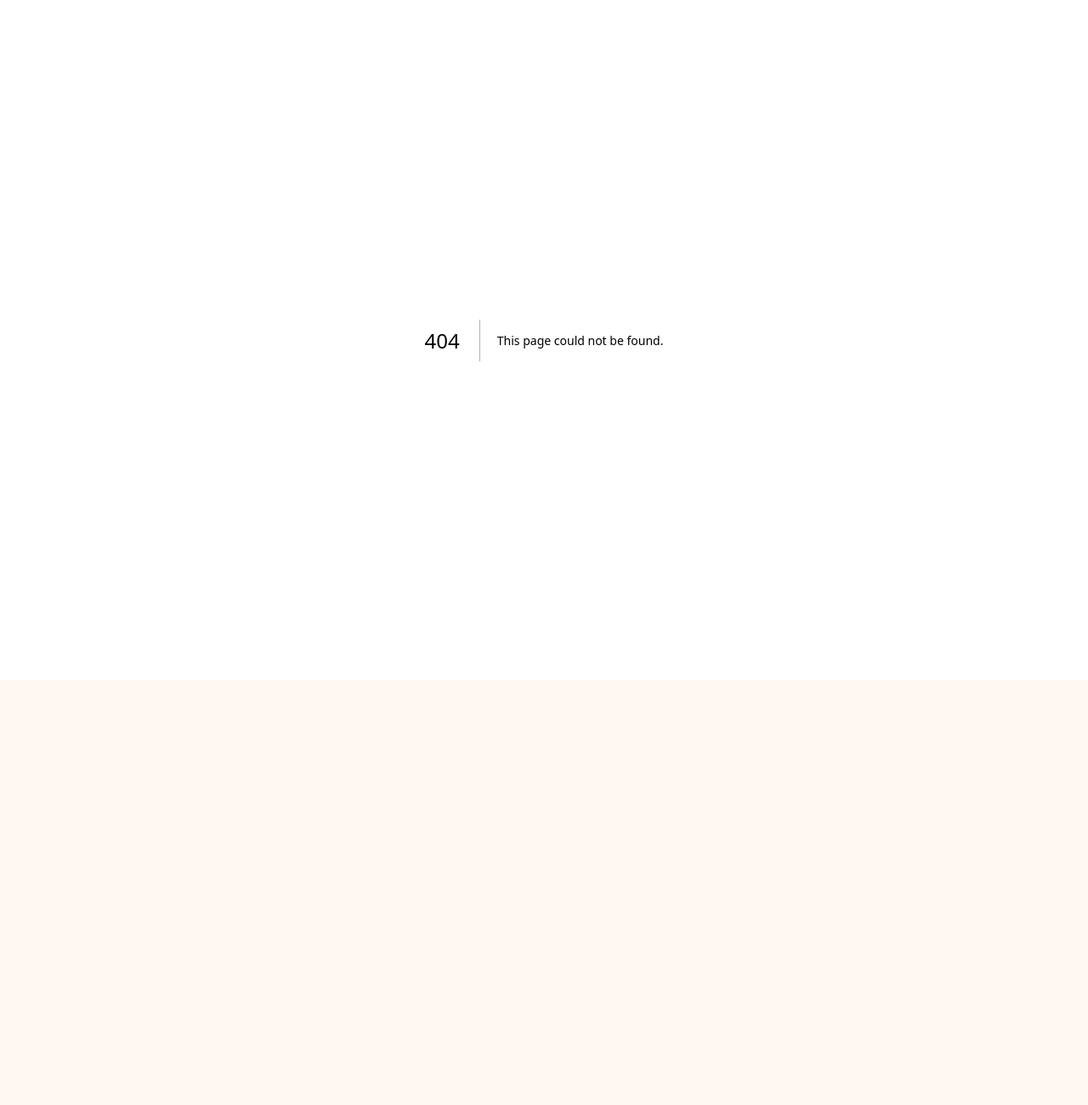
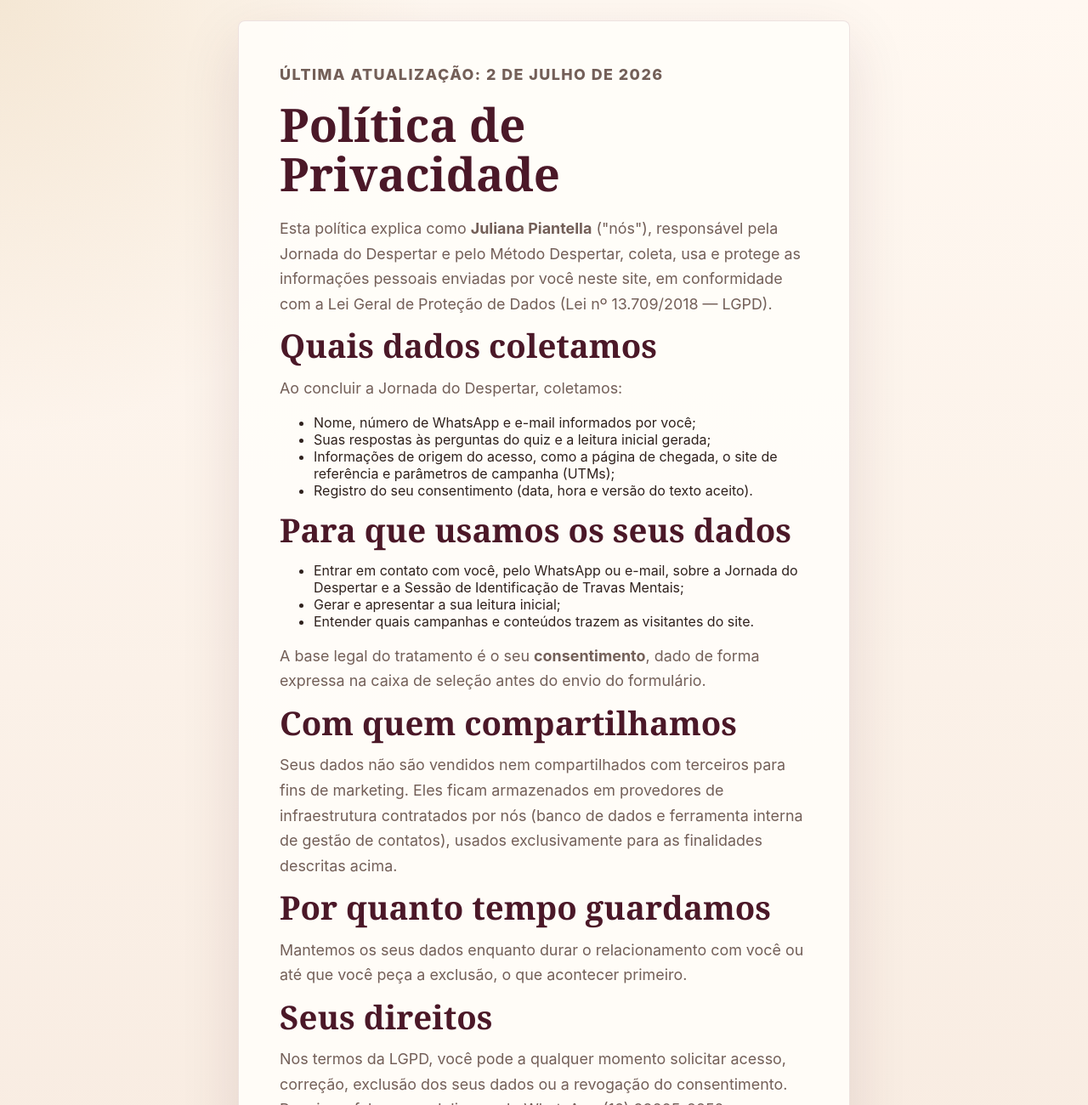
Before and after one commit to mcpiantella/despertas, a Next.js app: page /politica-de-privacidade in a window 1280 px wide. Before the commit this address had no page. Shown: the top 1300 px of the page at 85% size. Before the commit the page ends 800 px from the top, so only its background shows below. Built offline with nearby package versions, Linux system fonts and the light colour scheme.

Commit message:
feat: add privacy policy page and consent link

```diff
--- /dev/null
+++ b/app/politica-de-privacidade/page.tsx
@@ -0,0 +1,86 @@
+import type { Metadata } from "next";
+
+export const metadata: Metadata = {
+  title: "Política de Privacidade | Juliana Piantella",
+  description:
+    "Como a Juliana Piantella coleta, usa e protege os dados enviados na Jornada do Despertar.",
+  robots: { index: true, follow: true }
+};
+
+const LAST_UPDATE = "2 de julho de 2026";
+const CONTACT_WHATSAPP = "(16) 99205-2252";
+
+export default function PoliticaDePrivacidadePage() {
+  return (
+    <main className="jd-page">
+      <article className="jd-shell jd-policy">
+        <section className="jd-card">
+          <p className="jd-eyebrow">Última atualização: {LAST_UPDATE}</p>
+          <h1>Política de Privacidade</h1>
+
+          <p>
+            Esta política explica como <strong>Juliana Piantella</strong> (&quot;nós&quot;),
+            responsável pela Jornada do Despertar e pelo Método Despertar, coleta, usa e
+            protege as informações pessoais enviadas por você neste site, em conformidade
+            com a Lei Geral de Proteção de Dados (Lei nº 13.709/2018 — LGPD).
+          </p>
+
+          <h2>Quais dados coletamos</h2>
+          <p>Ao concluir a Jornada do Despertar, coletamos:</p>
+          <ul>
+            <li>Nome, número de WhatsApp e e-mail informados por você;</li>
+            <li>Suas respostas às perguntas do quiz e a leitura inicial gerada;</li>
+            <li>
+              Informações de origem do acesso, como a página de chegada, o site de
+              referência e parâmetros de campanha (UTMs);
+            </li>
+            <li>Registro do seu consentimento (data, hora e versão do texto aceito).</li>
+          </ul>
+
+          <h2>Para que usamos os seus dados</h2>
+          <ul>
+            <li>
+              Entrar em contato com você, pelo WhatsApp ou e-mail, sobre a Jornada do
+              Despertar e a Sessão de Identificação de Travas Mentais;
+            </li>
+            <li>Gerar e apresentar a sua leitura inicial;</li>
+            <li>Entender quais campanhas e conteúdos trazem as visitantes do site.</li>
+          </ul>
+          <p>
+            A base legal do tratamento é o seu <strong>consentimento</strong>, dado de
+            forma expressa na caixa de seleção antes do envio do formulário.
+          </p>
+
+          <h2>Com quem compartilhamos</h2>
+          <p>
+            Seus dados não são vendidos nem compartilhados com terceiros para fins de
+            marketing. Eles ficam armazenados em provedores de infraestrutura contratados
+            por nós (banco de dados e ferramenta interna de gestão de contatos), usados
+            exclusivamente para as finalidades descritas acima.
+          </p>
+
+          <h2>Por quanto tempo guardamos</h2>
+          <p>
+            Mantemos os seus dados enquanto durar o relacionamento com você ou até que
+            você peça a exclusão, o que acontecer primeiro.
+          </p>
+
+          <h2>Seus direitos</h2>
+          <p>
+            Nos termos da LGPD, você pode a qualquer momento solicitar acesso, correção,
+            exclusão dos seus dados ou a revogação do consentimento. Para isso, fale com a
+            Juliana pelo WhatsApp {CONTACT_WHATSAPP}.
+          </p>
+
+          <h2>Sobre a Jornada do Despertar</h2>
+          <p>
+            A Jornada do Despertar é uma experiência de autoconhecimento. Ela não é
+            avaliação psicológica, diagnóstico ou tratamento, e as suas respostas são
+            usadas apenas para gerar a leitura inicial e para o contato descrito nesta
+            política.
+          </p>
+        </section>
+      </article>
+    </main>
+  );
+}
--- a/components/jornada-do-despertar/quiz-shell.tsx
+++ b/components/jornada-do-despertar/quiz-shell.tsx
@@ -253,6 +253,7 @@ export function QuizShell({ privacyPolicyUrl, whatsappNumber }: QuizShellProps)
           data={leadDraft}
           error={submitError}
           isSubmitting={isSubmitting}
+          privacyPolicyUrl={privacyPolicyUrl}
           onChange={setLeadDraft}
           onBack={goBack}
           onSubmit={submitLead}
```
Also changed, not shown: components/jornada-do-despertar/lead-form.tsx (+17 -2 lines), 2 other files (tests, documents, lock files or other folders).
